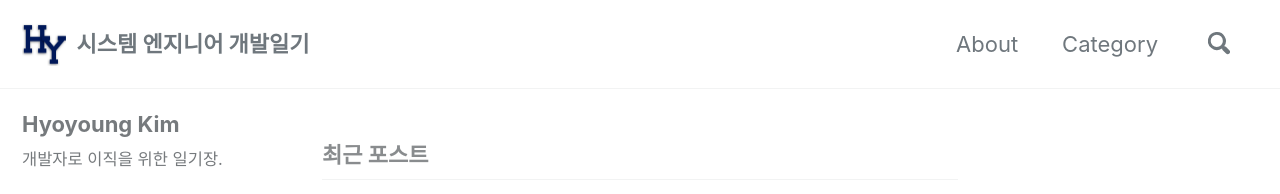
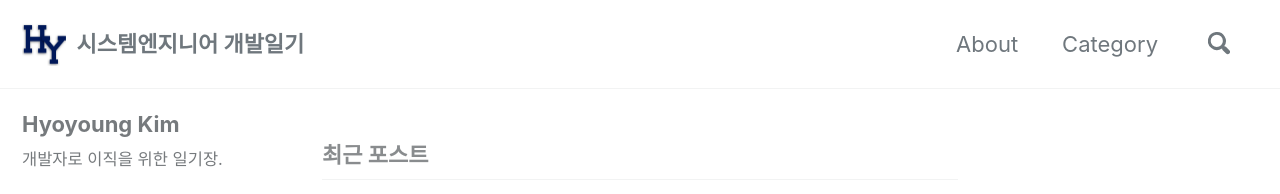
Before and after one commit to youngfromseoul/youngfromseoul.github.io2, a Jekyll site: the page built from index.html, in a window 1280 px wide and 900 px high. Shown: the top 194 px of the window. Built offline with Jekyll 4.4.1, drawn with Linux system fonts in a browser that asks for light colours; cached includes are drawn as plain includes; nearby versions of some CDN libraries; the list of posts is cut into pages by our own code; part of the change alters nothing that is shown.

```diff
--- a/_config.yml
+++ b/_config.yml
@@ -4,7 +4,7 @@ minimal_mistakes_skin    :  "default"  # "air", "aqua", "contrast", "dark", "dir
 
 # Site Settings
 locale                   : "ko-KR"
-title                    : "시스템 엔지니어 개발일기"
+title                    : "시스템엔지니어 개발일기"
 title_separator          : "-"
 name                     : "youngfromseoul"
 description              : "3년차 시스템 엔지니어에서 개발자로 가는 일기장."
```
